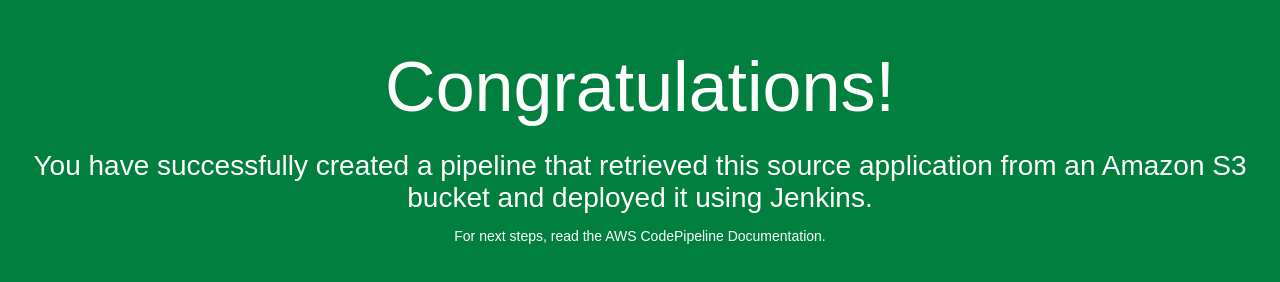
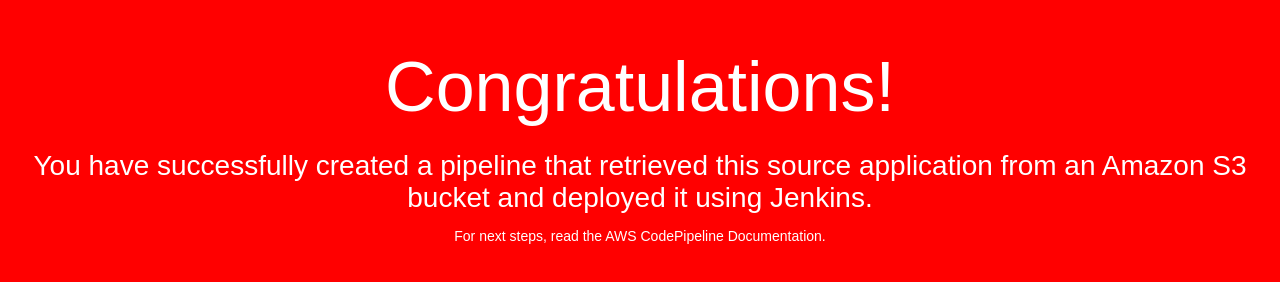
Before and after one commit to BioDon/deploy-website-s3-cloudfront-codepipeline, a plain HTML site: page index.html in a window 1280 px wide. Drawn offline with Linux system fonts and the light colour scheme.

Commit message:
changed background color

```diff
--- a/index.html
+++ b/index.html
@@ -6,7 +6,7 @@
   <style>
     body {
       color: #ffffff;
-      background-color: #007f3f;
+      background-color: red;
       font-family: Arial, sans-serif;
       font-size: 14px;
     }
```
